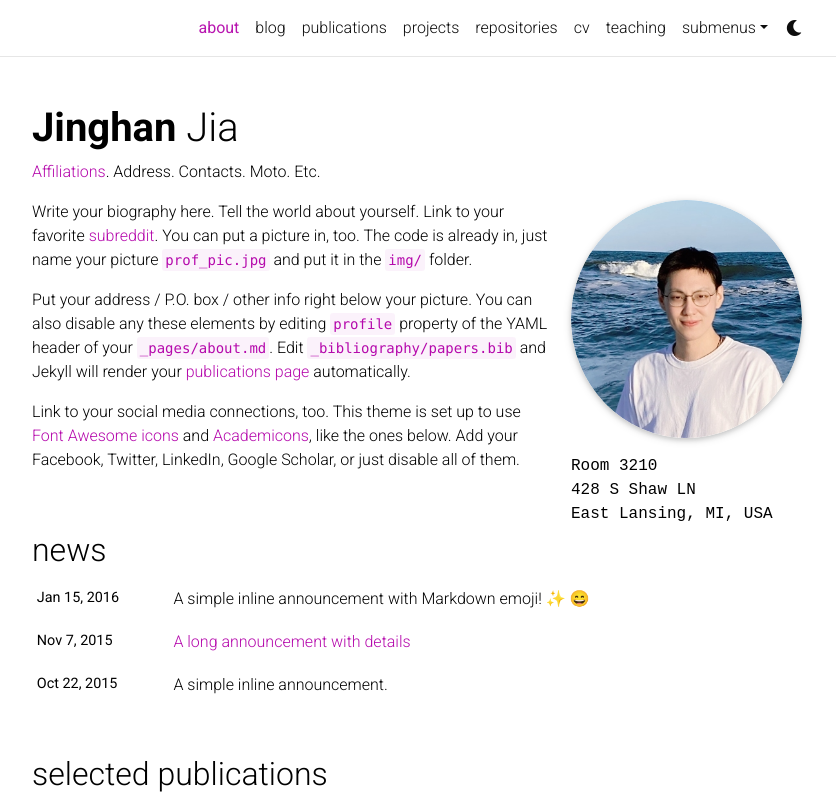
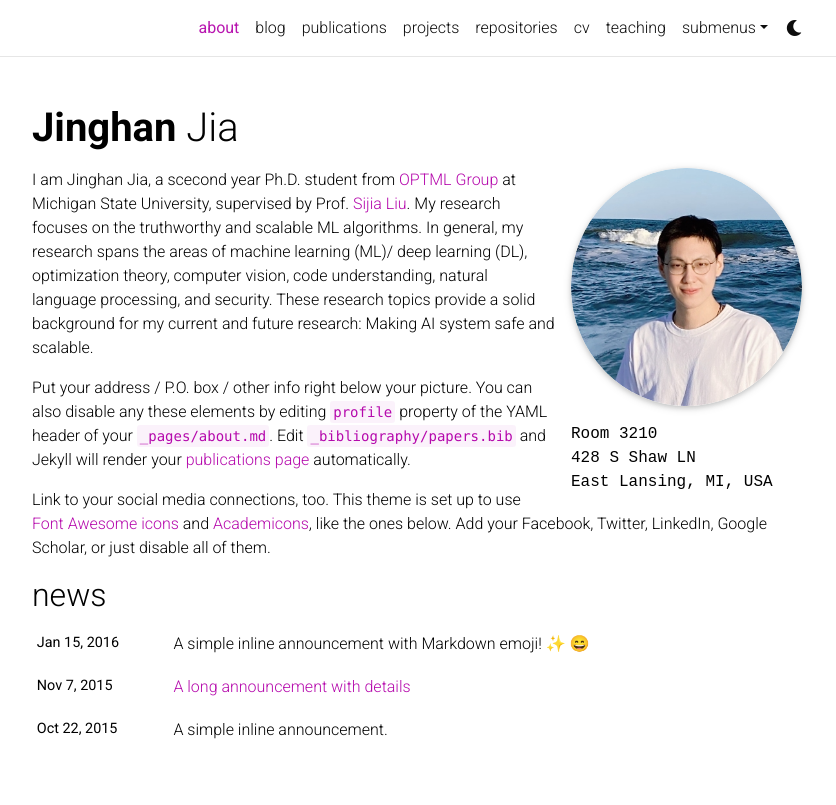
Before and after one commit to jinghanjia/jinghanjia.github.io, a Jekyll site: the page built from _pages/about.md, in a window 1280 px wide and 1140 px high, cut to the strip 0-805 px from the top of the window. Shown: the whole strip, without its empty margins (223-1059 px from the left). Built offline with Jekyll 4.4.1, drawn with Linux system fonts in a browser that asks for light colours; full-size pictures stand in for the smaller copies a plugin makes; emoji names are drawn with the system emoji font; comment, search, counter and statistics services are not loaded; a style sheet for code colours, icons or effects is not loaded.

Commit message:
add figures

```diff
--- a/_pages/about.md
+++ b/_pages/about.md
@@ -18,7 +18,7 @@
 social: true  # includes social icons at the bottom of the page
 ---
 
-Write your biography here. Tell the world about yourself. Link to your favorite [subreddit](http://reddit.com). You can put a picture in, too. The code is already in, just name your picture `prof_pic.jpg` and put it in the `img/` folder.
+I am Jinghan Jia, a scecond year Ph.D. student from [OPTML Group](https://www.optml-group.com/) at Michigan State University, supervised by Prof. [Sijia Liu](https://lsjxjtu.github.io/). My research focuses on the truthworthy and scalable ML algorithms. In general, my research spans the areas of machine learning (ML)/ deep learning (DL), optimization theory, computer vision, code understanding, natural language processing, and security. These research topics provide a solid background for my current and future research: Making AI system safe and scalable.
 
 Put your address / P.O. box / other info right below your picture. You can also disable any these elements by editing `profile` property of the YAML header of your `_pages/about.md`. Edit `_bibliography/papers.bib` and Jekyll will render your [publications page](/al-folio/publications/) automatically.
 
```
Also changed, not shown: other parts of _pages/about.md (+1 -1 lines).
